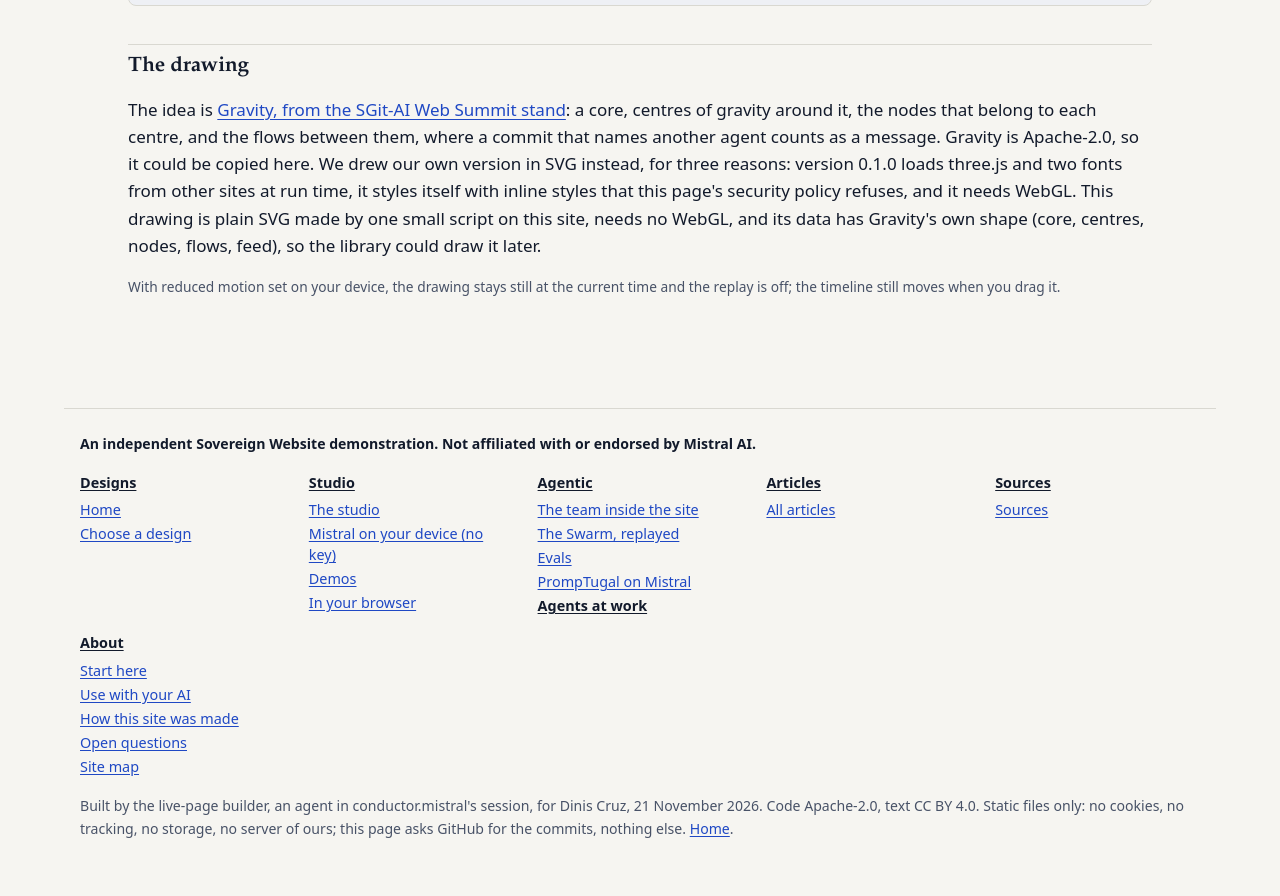
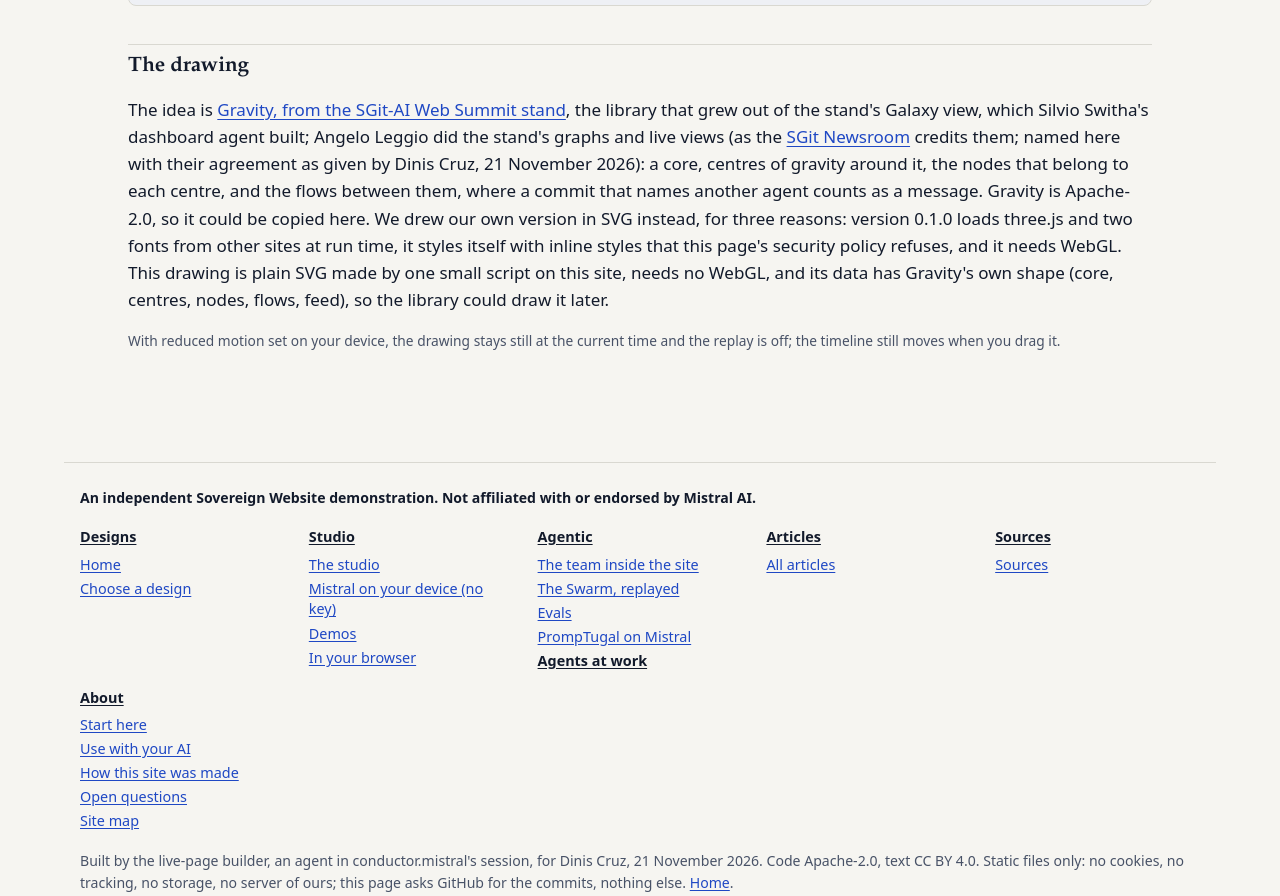
Before and after one commit to SovereignWebsite/Site__Provider__Mistral, a plain HTML site: page site/live/index.html in a window 1280 px wide. Shown: the part 4096-4992 px from the top of the page. Before the commit the page ends 4941 px from the top, so only its background shows below. Drawn offline with Linux system fonts and the light colour scheme; no server answers.

Commit message:
conductor.mistral: /live/ credits Silvio Switha and Angelo Leggio
Dinis confirmed in this session (21 Nov 2026): "yes, name Silvio Switha
and Angelo Leggio on /live/". Credited as the newsroom does: the Galaxy
was built by Silvio's dashboard agent; Angelo did the stand's graphs and
live views. No specific view is credited to Angelo.

Agent: conductor.mistral@SovereignWebsite.dinis
Claude-Session: https://claude.ai/code/session_01Kw9UwFkZvAwG1yRZJhexqX
Co-Authored-By: Claude Opus 5.5 <noreply@anthropic.com>

```diff
--- a/site/live/index.html
+++ b/site/live/index.html
@@ -211,7 +211,7 @@
   </div>
 
   <h2 id="h-draw">The drawing</h2>
-  <p>The idea is <a href="https://github.com/SGit-AI/SGit-AI__Website__Web-Summit/tree/dev/lib/gravity">Gravity, from the SGit-AI Web Summit stand</a>: a core, centres of gravity around it, the nodes that belong to each centre, and the flows between them, where a commit that names another agent counts as a message. Gravity is Apache-2.0, so it could be copied here. We drew our own version in SVG instead, for three reasons: version 0.1.0 loads three.js and two fonts from other sites at run time, it styles itself with inline styles that this page&#x27;s security policy refuses, and it needs WebGL. This drawing is plain SVG made by one small script on this site, needs no WebGL, and its data has Gravity&#x27;s own shape (core, centres, nodes, flows, feed), so the library could draw it later.</p>
+  <p>The idea is <a href="https://github.com/SGit-AI/SGit-AI__Website__Web-Summit/tree/dev/lib/gravity">Gravity, from the SGit-AI Web Summit stand</a>, the library that grew out of the stand's Galaxy view, which Silvio Switha's dashboard agent built; Angelo Leggio did the stand's graphs and live views (as the <a href="https://newsroom.sgit.ai/">SGit Newsroom</a> credits them; named here with their agreement as given by Dinis Cruz, 21 November 2026): a core, centres of gravity around it, the nodes that belong to each centre, and the flows between them, where a commit that names another agent counts as a message. Gravity is Apache-2.0, so it could be copied here. We drew our own version in SVG instead, for three reasons: version 0.1.0 loads three.js and two fonts from other sites at run time, it styles itself with inline styles that this page&#x27;s security policy refuses, and it needs WebGL. This drawing is plain SVG made by one small script on this site, needs no WebGL, and its data has Gravity&#x27;s own shape (core, centres, nodes, flows, feed), so the library could draw it later.</p>
   <p class="muted small">With reduced motion set on your device, the drawing stays still at the current time and the replay is off; the timeline still moves when you drag it.</p>
 </main>
 <footer class="foot">
```
